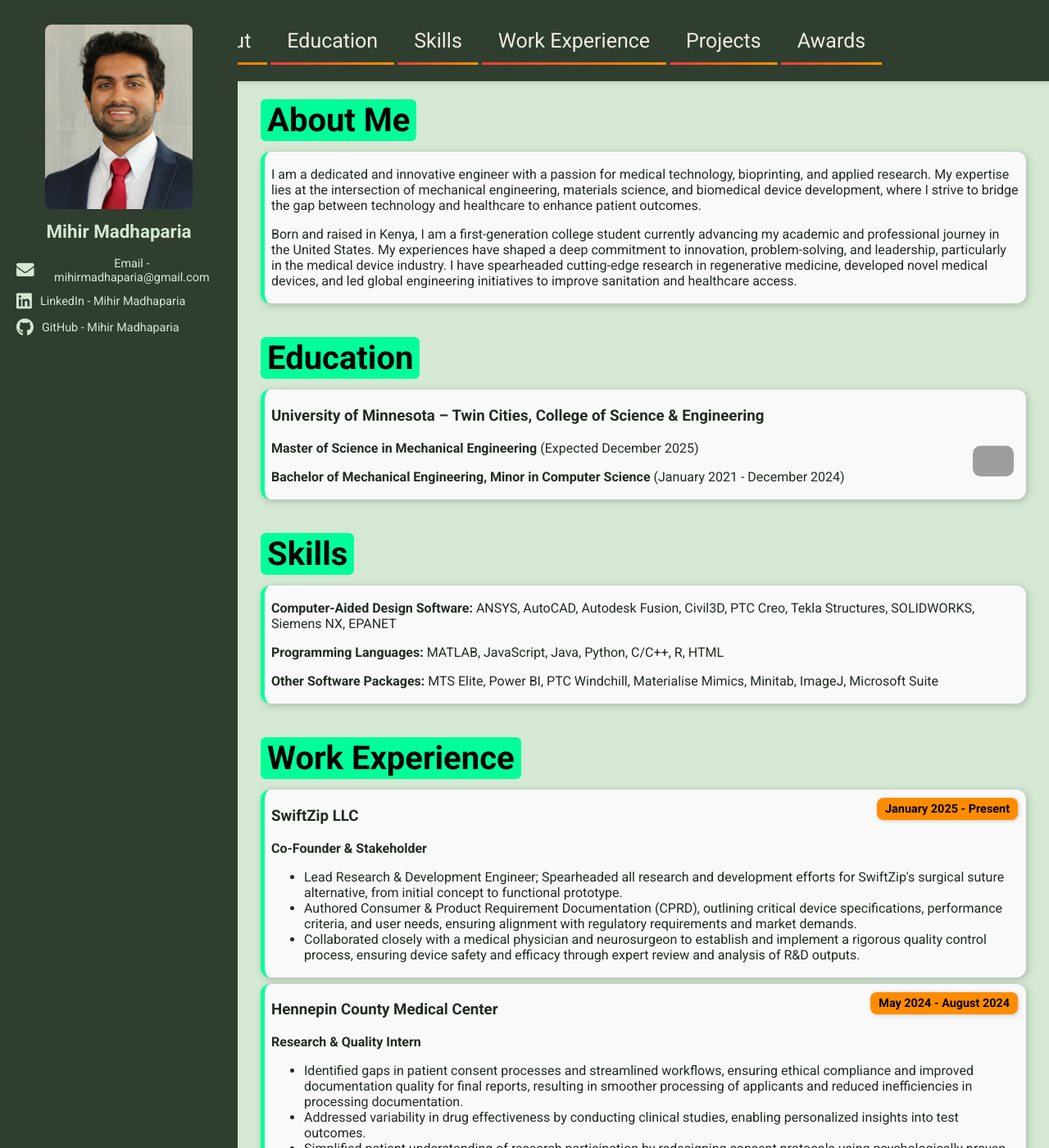
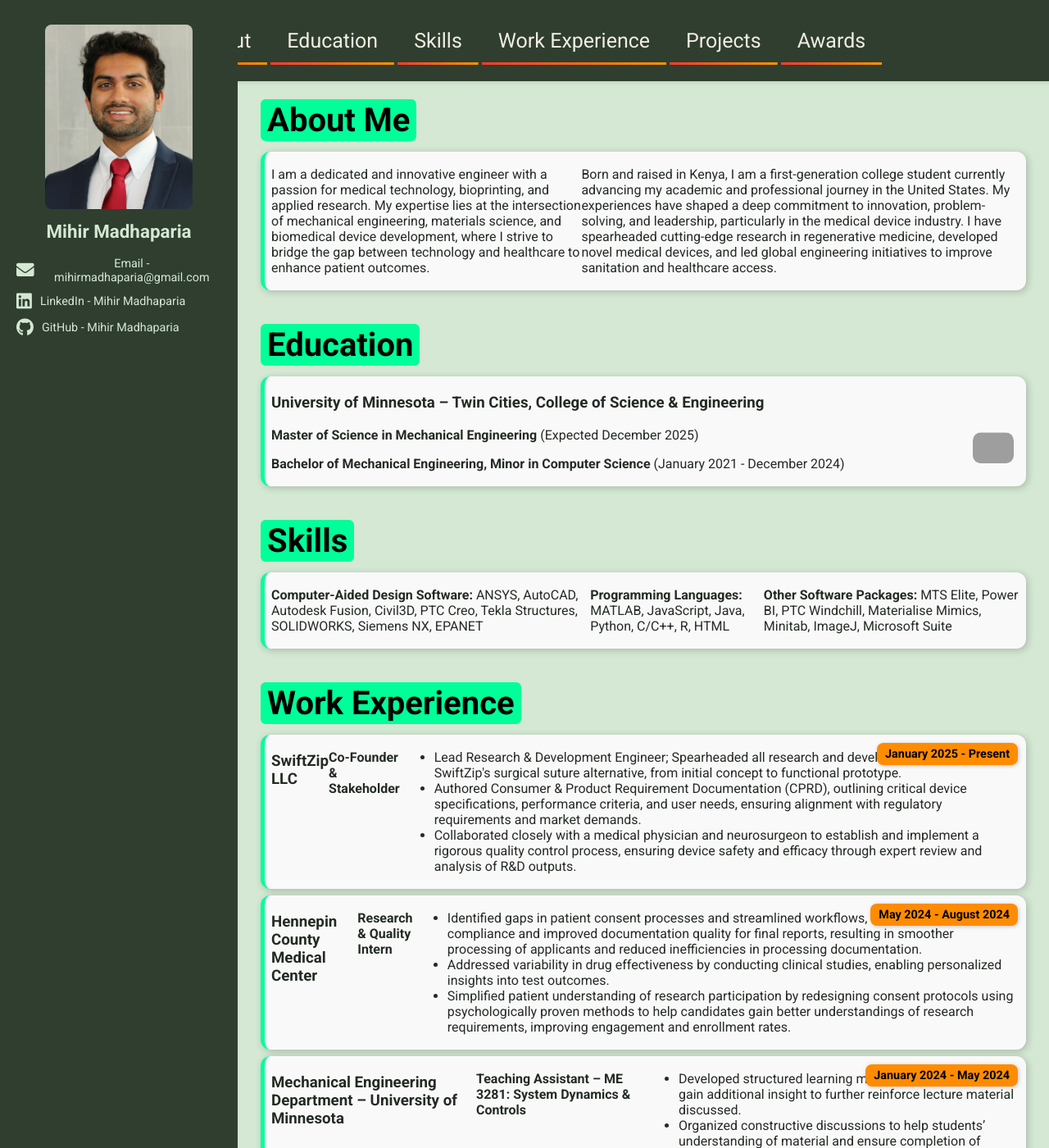
Before and after one commit to mihirmadhaparia/mihirmadhaparia.github.io, a Jekyll site: the page built from README.md, in a window 1280 px wide and 1400 px high. Shown: the whole window at 82% size. Built offline with Jekyll 4.4.1, drawn with Linux system fonts in a browser that asks for light colours; our own code applies the rules of GitHub Pages for plain Markdown files; grey boxes are pictures that could not be loaded.

Commit message:
Update style.css

```diff
--- a/assets/css/style.css
+++ b/assets/css/style.css
@@ -63,7 +63,7 @@
     margin: 8px 0;
     background-color: #f9f9f9;
     border-left: 5px solid #00ff99; /* Neon green accent */
-    /*display: flex; */
+    display: flex;
     /*justify-content: space-between;  Ensures spacing between text and logo */
     /*align-items: center;  Centers text vertically with logo */
 }
```
